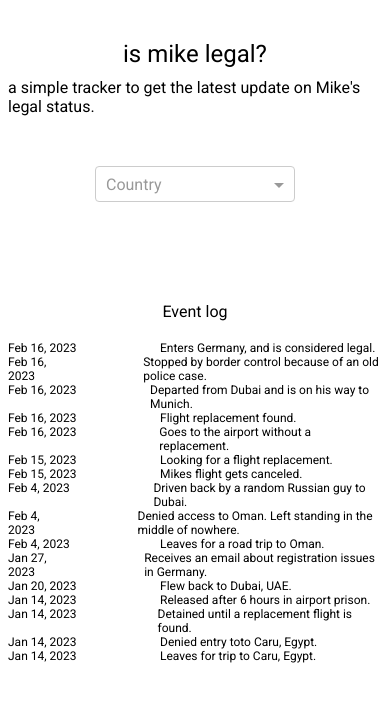
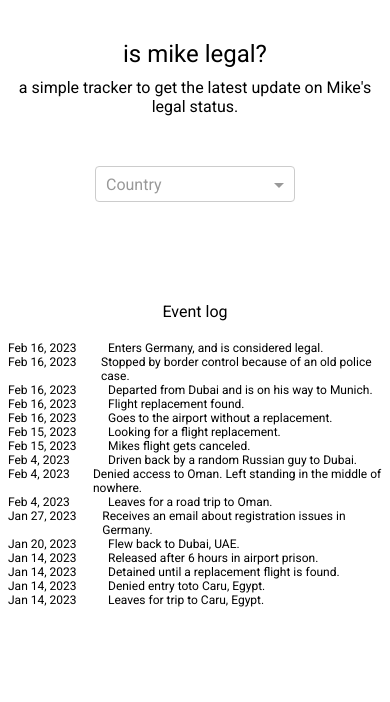
Before and after one commit to otmanesabir/is-mike-legal, an Angular app: page / in a window 390 px wide. Shown: the top 702 px of the page. Built offline with nearby package versions, Linux system fonts and the light colour scheme.

Commit message:
CONT-00 add crappy responsiveness

```diff
--- a/src/app/app.component.scss
+++ b/src/app/app.component.scss
@@ -21,6 +21,7 @@
     .subheader {
       font-weight: 200;
       font-size: 16px;
+      text-align: center;
     }
   }
 
--- a/src/modules/history-log/components/history-log-line/history-log-line.component.scss
+++ b/src/modules/history-log/components/history-log-line/history-log-line.component.scss
@@ -1,11 +1,23 @@
+$screen-lg-min: 992px;
+
 :host {
+  @mixin mobile {
+    @media (min-width: #{$screen-lg-min}) {
+      @content;
+    }
+  }
   font-family: "Roboto", sans-serif;
   font-size: 12px;
   font-weight: 200;
   display: flex;
-  gap: 72px;
+  gap: 0;
 
+  @include mobile {
+    gap: 72px;
+  }
   .timestamp {
-    width: 80px;
+    width: 100px;
+
+
   }
 }
```
